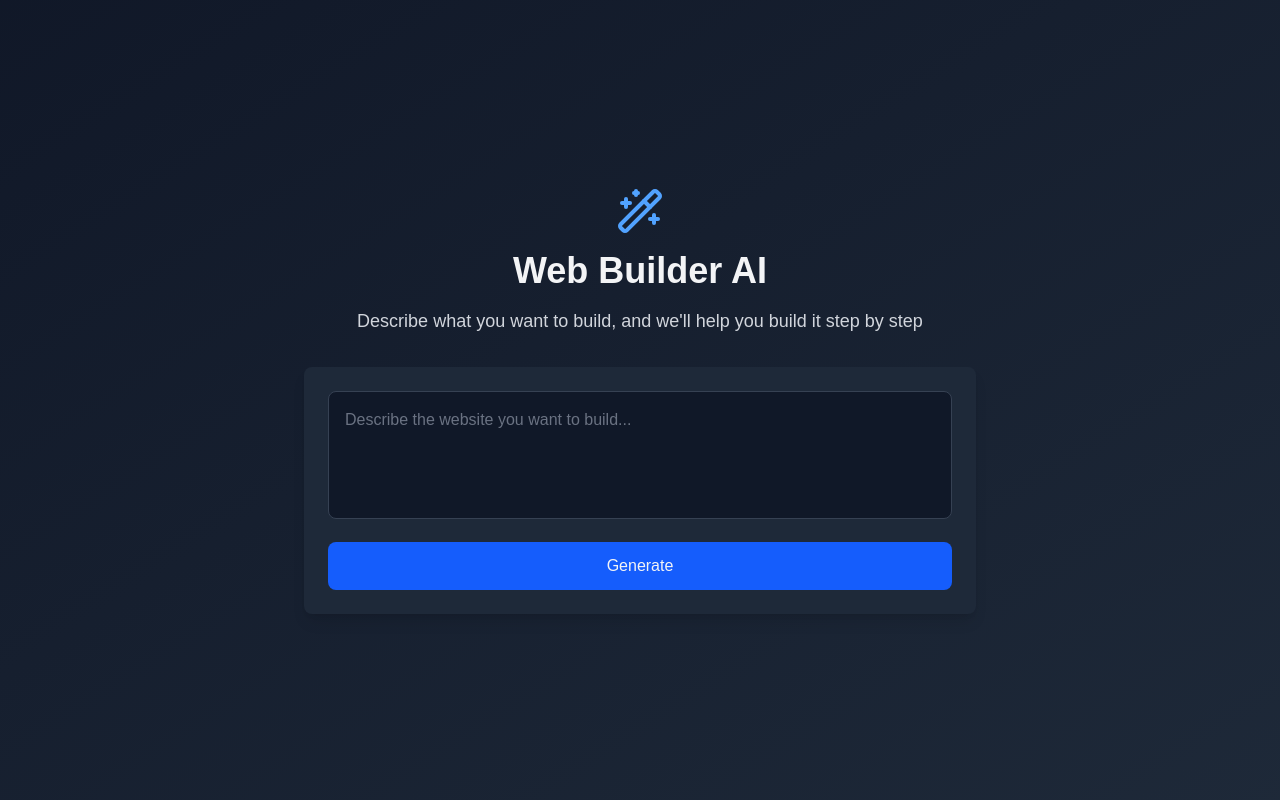
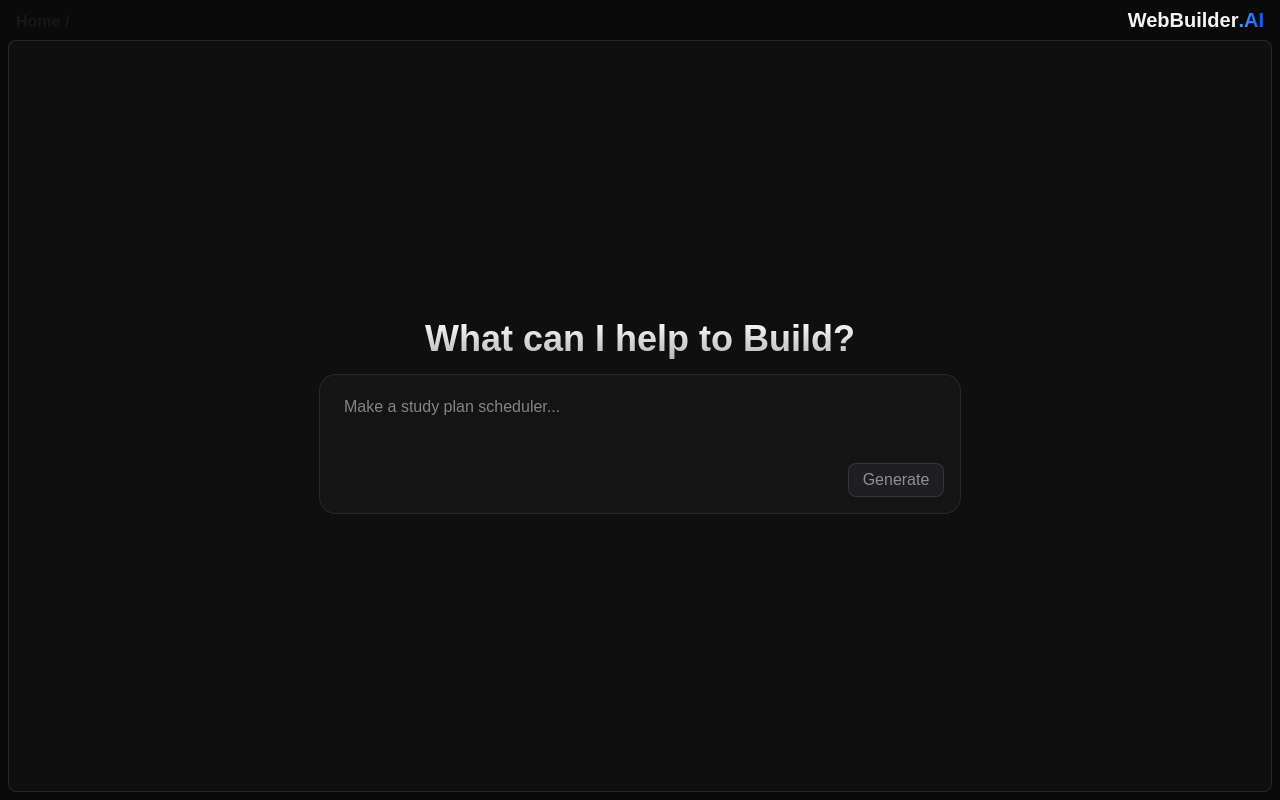
Before and after one commit to basith-ahmed/web-builder, a Next.js app in the folder frontend/: page / in a window 1280 px wide. Built offline with nearby package versions, Linux system fonts and the light colour scheme.

Commit message:
feat: update home page theme

```diff
--- a/frontend/src/app/builder/page.tsx
+++ b/frontend/src/app/builder/page.tsx
@@ -246,8 +246,8 @@ export default function Builder() {
       <header className="flex justify-between items-center border-white/10 px-4 py-1.5">
         {/* <div className="w-[2px] rounded-full bg-white/20 mx-2"></div> */}
         <p className="mt-1 truncate max-w-96 text-md">
-          <span className="mr-1 font-semibold">Builder / Project /</span>
-          {prompt}
+          <span className="mr-1 font-semibold">Builder /</span>
+          <span className="text-white/50">{prompt}</span>
         </p>
         <h1 className="flex items-center text-xl font-semibold text-gray-100">
           WebBuilder
@@ -266,17 +266,17 @@ export default function Builder() {
               onStepClick={setCurrentStep}
             />
           </div>
-          <div className="sticky bottom-0 flex flex-col justify-between mx-4 mt-[1px] bg-[#141414] backdrop-blur-xl ring-1 ring-white/20 rounded-2xl overflow-hidden">
+          <div className="sticky bottom-0 flex flex-col justify-between mx-4 mt-[1px] bg-[#141414] backdrop-blur-xl ring-1 ring-white/10 rounded-2xl overflow-hidden">
             <textarea
               rows={1}
               value={userPrompt}
               onChange={(e) => setUserPrompt(e.target.value)}
-              placeholder="Make it dark themed..."
+              placeholder="Add a new feature..."
               className="resize-none py-3 px-4 w-full text-gray-100 bg-transparent focus:ring-0 focus:outline-none"
             />
             <button
               onClick={handleSend}
-              className={`m-2 p-1 w-24 ml-auto rounded-lg transition-all duration-300 border border-white/20 ${
+              className={`m-2 p-1 w-24 ml-auto rounded-lg transition-all duration-300 border border-white/10 ${
                 userPrompt
                   ? "bg-white hover:bg-white/90 text-black cursor-pointer"
                   : "bg-[#1f1f22]"
@@ -316,9 +316,7 @@ export default function Builder() {
               )}
             </div>
           </div>
-          <div className="border-t border-white/10 p-2">
-            Terminal
-          </div>
+          <div className="border-t border-white/10 p-2">Terminal</div>
         </div>
       </div>
     </div>
--- a/frontend/src/app/page.tsx
+++ b/frontend/src/app/page.tsx
@@ -16,37 +16,45 @@ export default function Home() {
   };
 
   return (
-    <div className="min-h-screen bg-gradient-to-br from-gray-900 to-gray-800 flex items-center justify-center p-4">
-      <div className="max-w-2xl w-full">
-        <div className="text-center mb-8">
-          <div className="flex justify-center mb-4">
-            <Wand2 className="w-12 h-12 text-blue-400" />
-          </div>
-          <h1 className="text-4xl font-bold text-gray-100 mb-4">
-            Web Builder AI
+    <div className="h-screen flex flex-col items-center justify-center bg-[#0a0a0a]">
+      <header className="flex w-full justify-between items-center border-white/10 px-4 py-1.5">
+        <p className="mt-1 truncate max-w-96 text-md">
+          <a href="" className="mr-1 font-semibold">Home /</a>
+        </p>
+        <h1 className="flex items-center text-xl font-semibold text-gray-100">
+          WebBuilder
+          <span className="animate-gradient bg-gradient-to-r from-blue-400 via-blue-600 to-blue-400 bg-[length:200%_200%] text-transparent bg-clip-text">
+            .AI
+          </span>
+        </h1>
+      </header>
+      <div className="h-full w-full p-2 pt-0 flex items-center justify-center">
+        <div className="space-y-4 w-full h-full bg-[#0f0f10] border border-white/10 rounded-lg flex flex-col items-center justify-center">
+          <h1 className="font-bold text-4xl text-transparent bg-clip-text bg-gradient-to-b from-white to-white/70">
+            What can I help to Build?
           </h1>
-          <p className="text-lg text-gray-300">
-            Describe what you want to build, and we'll help you build it step by
-            step
-          </p>
-        </div>
-
-        <form onSubmit={handleSubmit} className="space-y-4">
-          <div className="bg-gray-800 rounded-lg shadow-lg p-6">
+          <form
+            onSubmit={handleSubmit}
+            className="bg-[#141414] w-[40rem] p-2 flex flex-col justify-between ring-1 ring-white/10 rounded-2xl"
+          >
             <textarea
               value={prompt}
               onChange={(e) => setPrompt(e.target.value)}
-              placeholder="Describe the website you want to build..."
-              className="w-full h-32 p-4 bg-gray-900 text-gray-100 border border-gray-700 rounded-lg focus:ring-2 focus:ring-blue-500 focus:border-transparent resize-none placeholder-gray-500"
+              placeholder="Make a study plan scheduler..."
+              className="resize-none py-3 px-4 w-full text-gray-100 bg-transparent focus:ring-0 focus:outline-none"
             />
             <button
               type="submit"
-              className="w-full mt-4 bg-blue-600 text-gray-100 py-3 px-6 rounded-lg font-medium hover:bg-blue-700 transition-colors"
+              className={`m-2 p-1 w-24 ml-auto rounded-lg transition-all duration-300 border border-white/10 ${
+                prompt
+                  ? "bg-white hover:bg-white/90 text-black cursor-pointer"
+                  : "bg-[#1f1f22] text-white/50"
+              }`}
             >
               Generate
             </button>
-          </div>
-        </form>
+          </form>
+        </div>
       </div>
     </div>
   );
--- a/frontend/src/components/PreviewFrame.tsx
+++ b/frontend/src/components/PreviewFrame.tsx
@@ -1,4 +1,5 @@
 import { WebContainer } from "@webcontainer/api";
+import { LoaderIcon } from "lucide-react";
 import React, { useEffect, useState } from "react";
 
 interface PreviewFrameProps {
@@ -39,7 +40,8 @@ export function PreviewFrame({ files, webContainer }: PreviewFrameProps) {
   return (
     <div className="h-full flex items-center justify-center text-gray-400">
       {!url && (
-        <div className="text-center">
+        <div className="text-center flex flex-col items-center justify-center">
+          <LoaderIcon className="animate-spin w-6 h-6" />
           <p className="mb-2">Loading...</p>
         </div>
       )}
```
